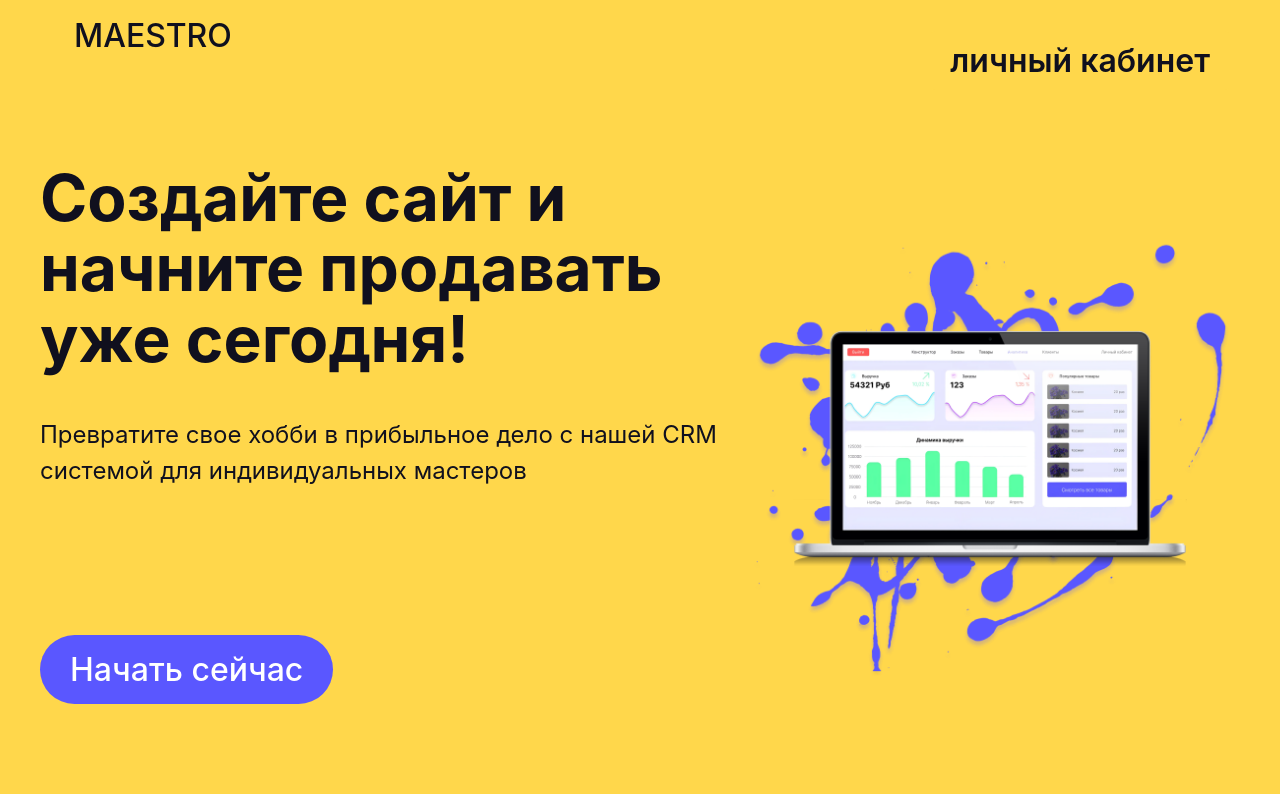
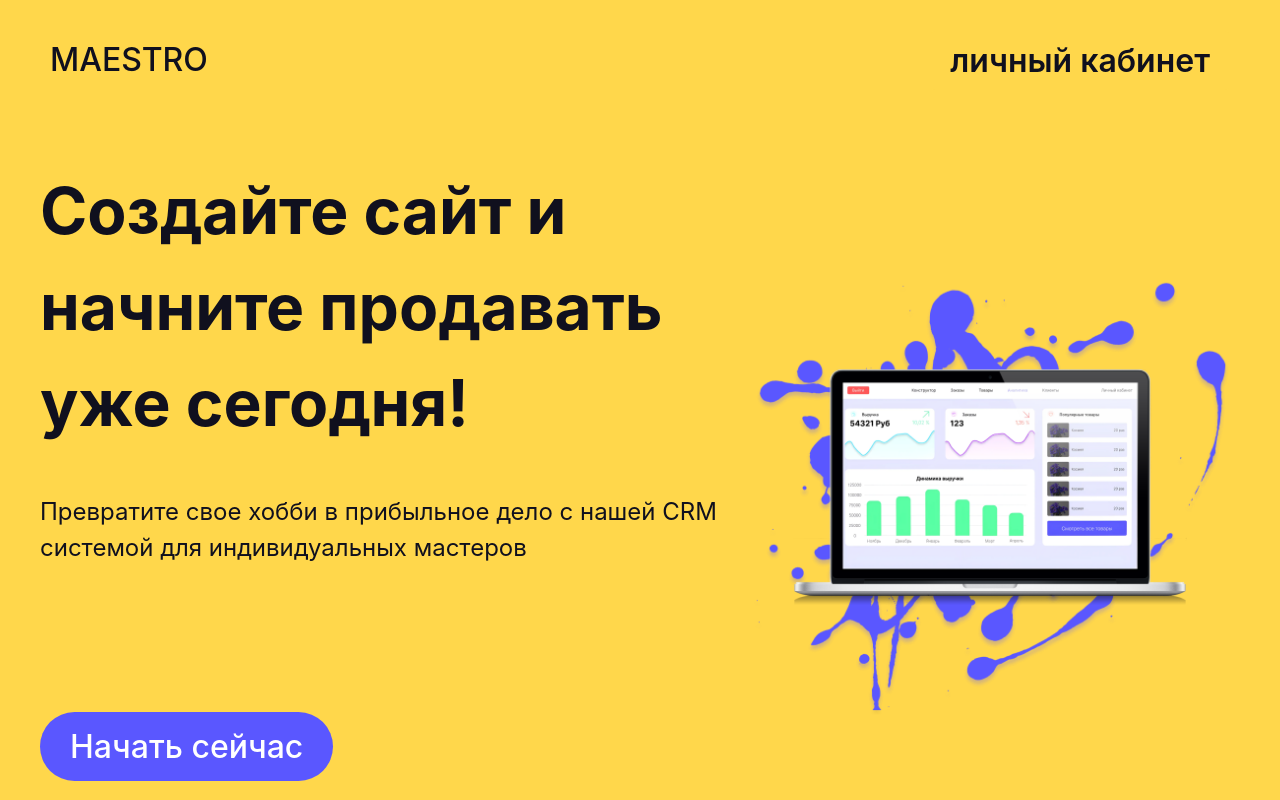
Before and after one commit to AnatolikK/crm-app, a React (Vite) app: page / in a window 1280 px wide. Shown: the top 800 px of the page. Built offline with nearby package versions, Linux system fonts and the light colour scheme.

Commit message:
add global_style

```diff
--- a/src/App.css
+++ b/src/App.css
@@ -1,121 +1,52 @@
+/* src/index.css or src/app.css */
+
+:root {
+  font-family: 'Inter', system-ui, Avenir, Helvetica, Arial, sans-serif;
+  line-height: 1.5;
+  font-weight: 400;
+  color-scheme: light dark;
+  color: rgba(255, 255, 255, 0.87);
+  background-color: #242424;
+  font-synthesis: none;
+  text-rendering: optimizeLegibility;
+  -webkit-font-smoothing: antialiased;
+  -moz-osx-font-smoothing: grayscale;
+}
+
+body {
+  margin: 0;
+  min-width: 320px;
+  min-height: 100vh;
+  background-color: #ffffff;
+}
+
 #root {
   max-width: 100%;
   margin: 0 auto;
   text-align: center;
 }
 
-.logo {
-  height: 6em;
-  padding: 1.5em;
-  will-change: filter;
-  transition: filter 300ms;
-}
-.logo:hover {
-  filter: drop-shadow(0 0 2em #646cffaa);
-}
-.logo.react:hover {
-  filter: drop-shadow(0 0 2em #61dafbaa);
+button {
+  border-radius: 8px;
+  border: 1px solid transparent;
+  padding: 0.6em 1.2em;
+  font-size: 1em;
+  font-weight: 500;
+  font-family: inherit;
+  cursor: pointer;
+  transition: border-color 0.25s;
 }
 
-@keyframes logo-spin {
-  from {
-    transform: rotate(0deg);
-  }
-  to {
-    transform: rotate(360deg);
-  }
+button:hover {
+  border-color: #646cff;
 }
 
-@media (prefers-reduced-motion: no-preference) {
-  a:nth-of-type(2) .logo {
-    animation: logo-spin infinite 20s linear;
-  }
+a {
+  font-weight: 500;
+  color: #646cff;
+  text-decoration: inherit;
 }
 
-.card {
-  padding: 2em;
+a:hover {
+  color: #535bf2;
 }
-
-.read-the-docs {
-  color: #888;
-}
-
-.login-page {
-  max-width: 400px;
-  margin: 0 auto;
-  padding: 20px;
-  border: 1px solid #ccc;
-  border-radius: 5px;
-  background-color: #fff;
-}
-
-.login-page h2 {
-  text-align: center;
-}
-
-.login-form {
-  display: flex;
-  flex-direction: column;
-}
-
-.login-input {
-  margin-bottom: 10px;
-  padding: 10px;
-  font-size: 16px;
-  border: 1px solid #ccc;
-  border-radius: 5px;
-}
-
-.login-button {
-  padding: 10px 20px;
-  font-size: 16px;
-  background-color: #007bff;
-  color: #fff;
-  border: none;
-  border-radius: 5px;
-  cursor: pointer;
-}
-
-.login-button:hover {
-  background-color: #0056b3;
-}
-
-.register-page {
-  max-width: 400px;
-  margin: 0 auto;
-  padding: 20px;
-  border: 1px solid #ccc;
-  border-radius: 5px;
-  background-color: #fff;
-}
-
-.register-page h2 {
-  text-align: center;
-}
-
-.register-form {
-  display: flex;
-  flex-direction: column;
-}
-
-.register-input {
-  margin-bottom: 10px;
-  padding: 10px;
-  font-size: 16px;
-  border: 1px solid #ccc;
-  border-radius: 5px;
-}
-
-.register-button {
-  padding: 10px 20px;
-  font-size: 16px;
-  background-color: #28a745;
-  color: #fff;
-  border: none;
-  border-radius: 5px;
-  cursor: pointer;
-}
-
-.register-button:hover {
-  background-color: #218838;
-}
--- a/src/index.css
+++ b/src/index.css
@@ -1,36 +1,29 @@
+/* src/index.css or src/app.css */
+
 :root {
-  font-family: Inter, system-ui, Avenir, Helvetica, Arial, sans-serif;
+  font-family: 'Inter', system-ui, Avenir, Helvetica, Arial, sans-serif;
   line-height: 1.5;
   font-weight: 400;
-
   color-scheme: light dark;
   color: rgba(255, 255, 255, 0.87);
   background-color: #242424;
-
   font-synthesis: none;
   text-rendering: optimizeLegibility;
   -webkit-font-smoothing: antialiased;
   -moz-osx-font-smoothing: grayscale;
 }
 
-a {
-  font-weight: 500;
-  color: #646cff;
-  text-decoration: inherit;
-}
-a:hover {
-  color: #535bf2;
-}
-
 body {
   margin: 0;
   min-width: 320px;
   min-height: 100vh;
+  background-color: #ffffff;
 }
 
-h1 {
-  font-size: 3.2em;
-  line-height: 1.1;
+#root {
+  max-width: 100%;
+  margin: 0 auto;
+  text-align: center;
 }
 
 button {
@@ -40,27 +33,20 @@
   font-size: 1em;
   font-weight: 500;
   font-family: inherit;
-  background-color: #1a1a1a;
   cursor: pointer;
   transition: border-color 0.25s;
 }
+
 button:hover {
   border-color: #646cff;
 }
-button:focus,
-button:focus-visible {
-  outline: 4px auto -webkit-focus-ring-color;
+
+a {
+  font-weight: 500;
+  color: #646cff;
+  text-decoration: inherit;
 }
 
-@media (prefers-color-scheme: light) {
-  :root {
-    color: #213547;
-    background-color: #ffffff;
-  }
-  a:hover {
-    color: #747bff;
-  }
-  button {
-    background-color: #f9f9f9;
-  }
+a:hover {
+  color: #535bf2;
 }
```
